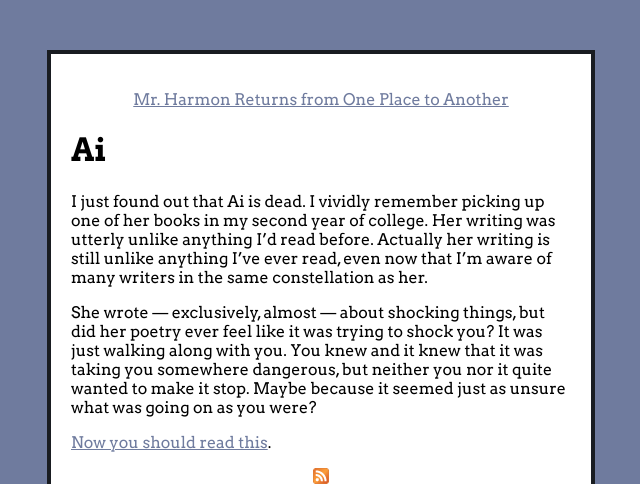
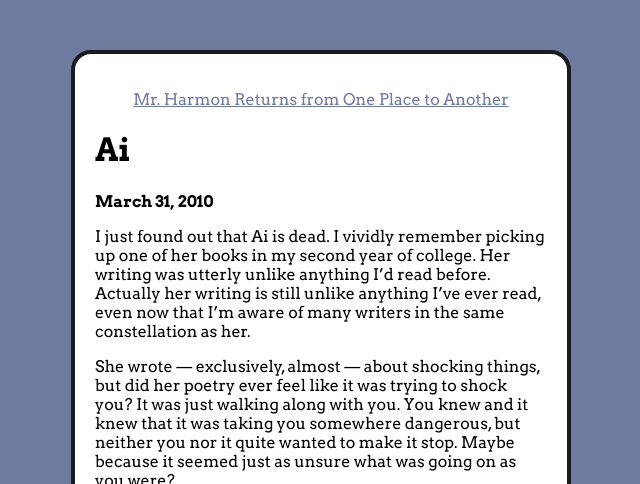
Before and after one commit to elliotharmon/blog.elliotharmon.org, a Jekyll site: the page built from _posts/2010-03-31-ai.md, in a window 1280 px wide, cut to the strip 0-484 px from the top of the page. Shown: the whole strip, without its empty margins (319-959 px from the left). Built offline with Jekyll 4.4.1, drawn with Linux system fonts in a browser that asks for light colours.

Commit message:
cleaning up css and fixing responsive

```diff
--- /dev/null
+++ b/_includes/css.html
@@ -0,0 +1,6 @@
+<meta name="viewport" content="width=device-width, initial-scale=1">
+<meta charset="utf-8" />
+<link rel="stylesheet" type="text/css" href="/style.css" />
+<link rel="stylesheet" type="text/css" href="/grid12.css" />
+<link rel="stylesheet" type="text/css" href="http://fonts.googleapis.com/css?family=Arvo:400,700,400italic,700italic" />
+<link rel="alternate" type="application/rss+xml" title="RSS feed" href="http://feeds.feedburner.com/elliotharmon" />
--- a/_layouts/post.html
+++ b/_layouts/post.html
@@ -1,16 +1,14 @@
 <!DOCTYPE html>
 <html>
 <head>
-<link rel="stylesheet" type="text/css" href="/style.css" />
 <title>{{ page.title }} | {{ site.name }}</title>
-<link href='http://fonts.googleapis.com/css?family=Arvo:400,700,400italic,700italic' rel='stylesheet' type='text/css'>
-<link rel="alternate" type="application/rss+xml" title="RSS feed" href="http://feeds.feedburner.com/elliotharmon" />
-<meta charset="utf-8" />
+	{% include css.html %}
 </head>
 <body>
-<div id="whiterectangle">
+<div id="whiterectangle" class="container">
 <p style="text-align: center;"><a href="/">{{ site.name }}</a></p>
 <h1>{{ page.title }}</h1>
+<p><strong>{{ page.date | date: "%B %d, %Y" }}</strong></p>
 {{ content }}
 {% include allbuttons.html %}
 </div>
--- a/style.css
+++ b/style.css
@@ -5,23 +5,6 @@
 .pagination {
 	text-align: center;
 	}
-
-/* 	background: #D0D0D0 url(/img/wall-2000.jpg) no-repeat top right;
-	background-position: 100% 100%;
-
-	padding-bottom: 350px;
-	background-attachment: fixed;
-	background: #D0D0D0 url(/img/oroenpaz.jpg) no-repeat bottom;
-	font-family: 'Arvo', serif;
-
-	background-color: #6f7b9e;
-	background-image: url(/img/oroenpaz.jpg);
-	background-attachment: fixed;
-	background-repeat: no-repeat;
-	background-position: bottom;
-
-
-*/
 
 body {
 	padding-bottom: 350px;
@@ -58,6 +41,7 @@
 	background-color: white;
 	padding: 20px;
 	border: 4px solid #191c21;
+	border-radius: 20px;
 	}
 
 .socialbutton {
```
Also changed, not shown: _layouts/blog.html (+3 -8 lines).
